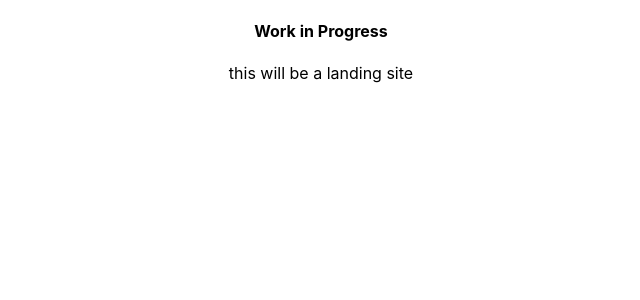
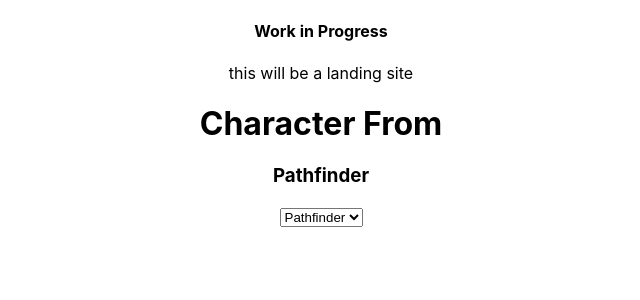
Before and after one commit to Drkeck/DnD-charGen, a React (Create React App) app in the folder client/: page / in a window 1280 px wide. Shown: the top 300 px of the page, without its empty margins (319-959 px from the left). Built offline with nearby package versions, Linux system fonts and the light colour scheme.

Commit message:
added a toggler between table top games, will now construct the rest of the form for both so players know what they need to fill out in the moment.

```diff
--- a/client/src/App.js
+++ b/client/src/App.js
@@ -1,4 +1,5 @@
 import React from 'react';
+import Form from './Components/CharacterForm/index'
 import './App.css';
 
 function App() {
@@ -6,6 +7,7 @@
     <div className="App">
       <h4>Work in Progress</h4>
       <p>this will be a landing site</p>
+      <Form></Form>
     </div>
   );
 }
--- a/client/src/Components/CharacterForm/index.js
+++ b/client/src/Components/CharacterForm/index.js
@@ -1,21 +1,24 @@
-import React from 'react';
+import React, {useState} from 'react';
 
 function Form() {
+    const [games] = useState([
+        {name: "Pathfinder"},
+        {name: "DnD 5e"},
+    ]);
+
+    const [currentGame, setCurrentGame] = useState(games[0])
+
     return (
         <div>
             <h1>Character From</h1>
-            <select>
-                <option selected>Table Top game</option>
-                <option value="Pathfinder">Pathfinder</option>
+            <h3>{currentGame.name}</h3>
+            <select onChange={(event)=>{setCurrentGame(games[event.target.value])}}>
+                {games.map((game, key) => (
+                    <option key={game.name} value={key}>{game.name}</option>
+                ))}
             </select>
-            <h4>Race</h4>
-                <select>
-                    <option>Human</option>
-                </select>
-            <h4>Stats</h4>
-                <select>
-                    <option selected value="10">10</option>
-                </select>
         </div>
     )
 }
+
+export default Form;
```
